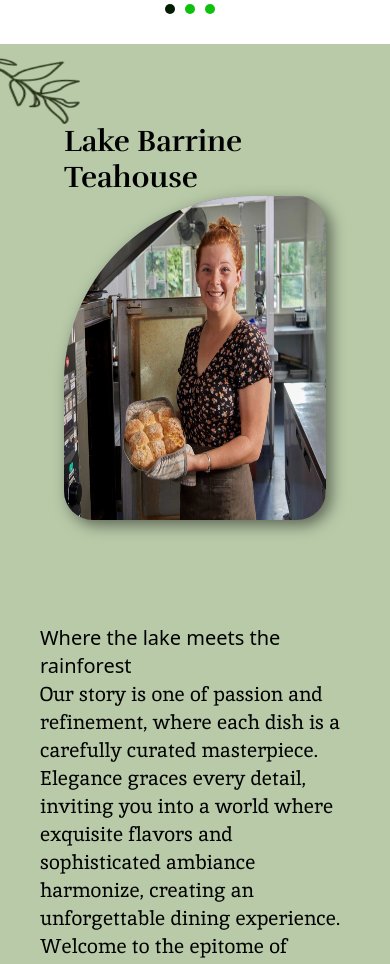
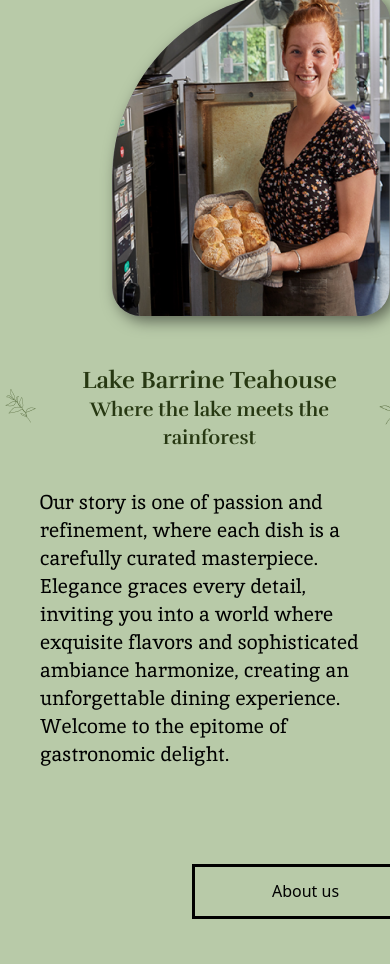
Before and after one commit to gpedrosad/lake_, a React (Vite) app: page / in a window 390 px wide. Shown: the part 1020-1984 px from the top of the page. Built offline with nearby package versions, Linux system fonts and the light colour scheme.

Commit message:
cambios de estilos y grid

```diff
--- a/src/App.jsx
+++ b/src/App.jsx
@@ -31,28 +31,39 @@
       <div>
 
         <Navbar/>
+        <div class="w-full h-64 md:h-96 lg:h-128 overflow-hidden">
+          <img src="../src/img/huevos.png" alt="" class="w-full h-full object-cover"/>
 
-        <img src="../src/img/huevos.png" alt="" class="w-full h-full object-cover"/>
+        </div>
 
         <CardSlider/>
 
 
 
-      <div class="relative w-full bg-[#B8CAA8] flex flex-col md:flex-row">
-        <img src="../src/assets/images/hojaizq.png" alt="Descripción de la imagen" class="absolute top-0 left-0 w-20 h-20"/>
+        <div class="relative w-full bg-[#B8CAA8] flex flex-col md:flex-row md:justify-between">
+  <div class="md:flex-1 md:relative">
+    <img src="../src/assets/images/hojaizq.png" alt="Descripción de la imagen" class="absolute top-0 left-0 w-20 h-20"/>
+    <div class="mt-20 ml-28 md:mt-0 md:ml-40 md:mt-28">
+      <CustomImage src="../src/img/nalita.png"/>
+    </div>
+  </div>
 
-        <div class="flex-1 p-16">
-          <h1 class="font-rufina font-bold mt-4 text-3xl">Lake Barrine Teahouse</h1>
-          <CustomImage src="../src/img/nalita.png"/>
+  <div class="md:flex-1 md:overflow-hidden">
+    <div class="grid grid-col gap-4">
+      <div class="grid grid-cols-[40px_1fr_40px] items-center gap-2">
+        <img src="src/assets/images/hoja1.png" alt="Descripción de la imagen" class="w-full h-auto md:mt-20 mt-10"/>
+        <div class="text-center md:mt-28 mt-12">
+          <h1 class="whitespace-nowrap font-rufina font-bold text-2xl text-custom-green md:text-3xl">Lake Barrine Teahouse</h1>
+          <span class="font-rufina font-bold text-xl text-custom-green md:text-2xl">Where the lake meets the rainforest</span>
         </div>
-        <div class="flex-1 p-10">
-          <span class="text-xl">Where the lake meets the rainforest</span>
-          <p class="font-inika font-normal mb-4 text-xl">Our story is one of passion and refinement, where each dish is a carefully curated masterpiece. Elegance graces every detail, inviting you into a world where exquisite flavors and sophisticated ambiance harmonize, creating an unforgettable dining experience. Welcome to the epitome of gastronomic delight.</p>
-          <TransparentButton class="" text="About us"/>
-          <img src="../src/assets/images/hojader.png" alt="Descripción de la imagen" class="absolute bottom-0 right-0 w-20 h-20"/>
-
-        </div>
+        <img src="src/assets/images/hoja2.png" alt="Descripción de la imagen" class="w-full h-auto md:mt-24 mt-10"/>
       </div>
+      <p class="font-inika font-normal ml-10 mr-10 mt-5 mb-20 text-xl">Our story is one of passion and refinement, where each dish is a carefully curated masterpiece. Elegance graces every detail, inviting you into a world where exquisite flavors and sophisticated ambiance harmonize, creating an unforgettable dining experience. Welcome to the epitome of gastronomic delight.</p>
+      <TransparentButton className="mb-32 ml-48 md:mb-20" text="About us"/>
+    </div>
+    <img src="../src/assets/images/hojader.png" alt="Descripción de la imagen" class="absolute bottom-0 right-0 w-20 h-20"/>
+  </div>
+</div>
 
       <div class="w-screen h-32 flex justify-center items-center bg-white">
         <div class="w-full bg-yellow-500 h-0.5"></div>
@@ -80,16 +91,16 @@
     <img
       src="../src/assets/images/hojablanca.png"
       alt="Descripción de la imagen"
-      style={{ width: '100px', height: '100px' }}
-      class=""/>
+      style={{ width: '50px', height: '50px' }}
+      class="m-5"/>
       <h1 class="text-white md:text-4xl sm:text-4xl font-rufina font-bold text-center">
         Explore the rainforest in our walk of 5 km around the lake
       </h1>
       <img
       src="../src/assets/images/hojablanca2.png"
       alt="Descripción de la imagen"
-      style={{ width: '100px', height: '100px' }}
-      class=""/>
+      style={{ width: '50px', height: '50px' }}
+      class="m-5"/>
       <YellowButton text="Texto"/>
     </div>
   </div>
@@ -118,7 +129,7 @@
           <h1 class="whitespace-nowrap font-rufina font-bold text-white text-3xl md:text-3xl lg:mr-10 text-3xl pb-5">Opening hours</h1>
             <p class="sm:mr-0 text-white lg:mr-10">Monday to Sunday</p>
             <p class="sm:mr-0 text-white lg:mr-10">9:00 am - 10:00 pm</p>
-            <h1 class="whitespace-nowrap font-rufina font-bold text-white sm:text-3xl md:text-3xl md:pb-5 md:pt-10 sm:pb-3 sm:pt-11">Stay connected</h1>
+            <h1 class="whitespace-nowrap font-rufina font-bold text-white sm:text-3xl md:text-3xl md:pb-5 md:pt-10 sm:pb-3 sm:pt-11 sm:mb-1">Stay connected</h1>
             <SocialMediaIcons/>
           </div>
 
--- a/src/components/CustomImage.jsx
+++ b/src/components/CustomImage.jsx
@@ -1,8 +1,8 @@
 import React from 'react';
 
-const CustomImage = ({ src, alt }) => {
+const CustomImage = ({ src, alt, className}) => {
   const imageStyle = {
-    width: '341px',
+    width: '342px',
     height: '324px',
     backgroundColor: 'grey',
     borderRadius: '187px 29px 29px 29px',  // Define el radio del borde para cada esquina
@@ -10,7 +10,7 @@
   };
 
   return (
-    <img src={src} alt={alt} style={imageStyle} />
+    <img src={src} alt={alt} style={imageStyle} className={`${className} tu-clase-default-de-estilo`} />
   );
 };
 
--- a/src/components/TransparentButton.jsx
+++ b/src/components/TransparentButton.jsx
@@ -1,7 +1,7 @@
 import React from 'react';
 
 
-const TransparentButton = ({ text, onClick }) => {
+const TransparentButton = ({ text, onClick, className}) => {
     const buttonStyle = {
       width: '227px',
       height: '55px',
@@ -15,7 +15,7 @@
 
     return (
       <>
-        <button style={buttonStyle} onClick={onClick}>
+        <button style={buttonStyle} onClick={onClick} className={`${className} tu-clase-default-de-estilo`}>
           {text}
         </button>
       </>
--- a/src/components/card_slider/CardSlider.jsx
+++ b/src/components/card_slider/CardSlider.jsx
@@ -46,18 +46,18 @@
         <img
       src="src/assets/images/hoja1.png"
       alt="Descripción de la imagen"
-      style={{ width: '70px', height: '70px' }}
-      class="ml-6"
+      style={{ width: '40px', height: '40px' }}
+      class="ml-6 md:mr-2 md:mb-4"
     />
-    <h1 className='font-rufina font-bold text-custom-green sm:text-3xl md:text-4xl lg:text-5xl'>
+    <h1 className='font-rufina font-bold text-3xl text-custom-green sm:text-3xl md:text-4xl lg:text-5xl md:mt-10 md:mb-12'>
       Experience the tranquility
       </h1>
 </div>
         <img
       src="src/assets/images/hoja2.png"
       alt="Descripción de la imagen"
-      style={{ width: '70px', height: '70px' }}
-      class="ml-4"
+      style={{ width: '40px', height: '40px' }}
+      class="ml-4 md:ml-2"
     />
 
       </div>
```
Also changed, not shown: src/img/nalita.png.
